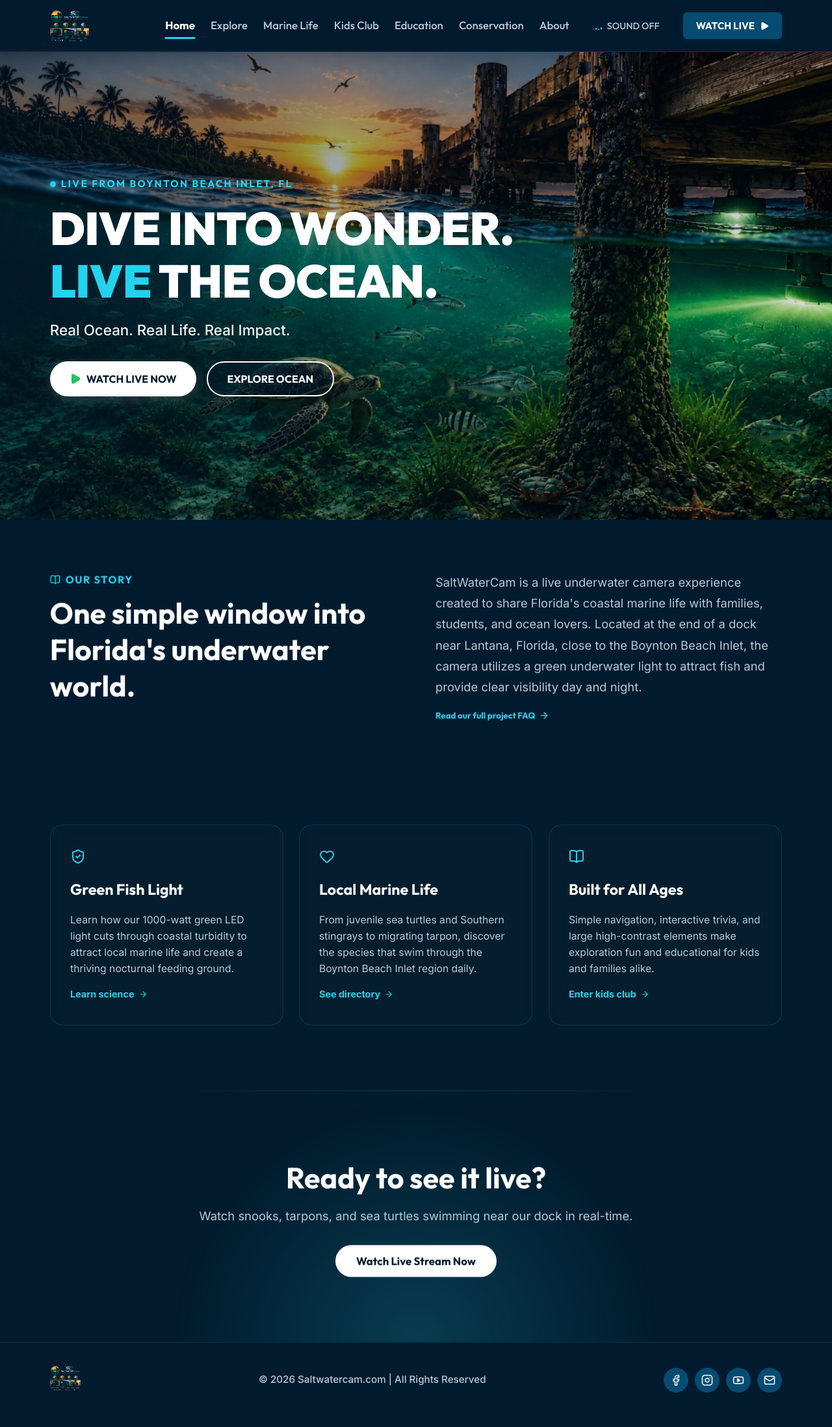
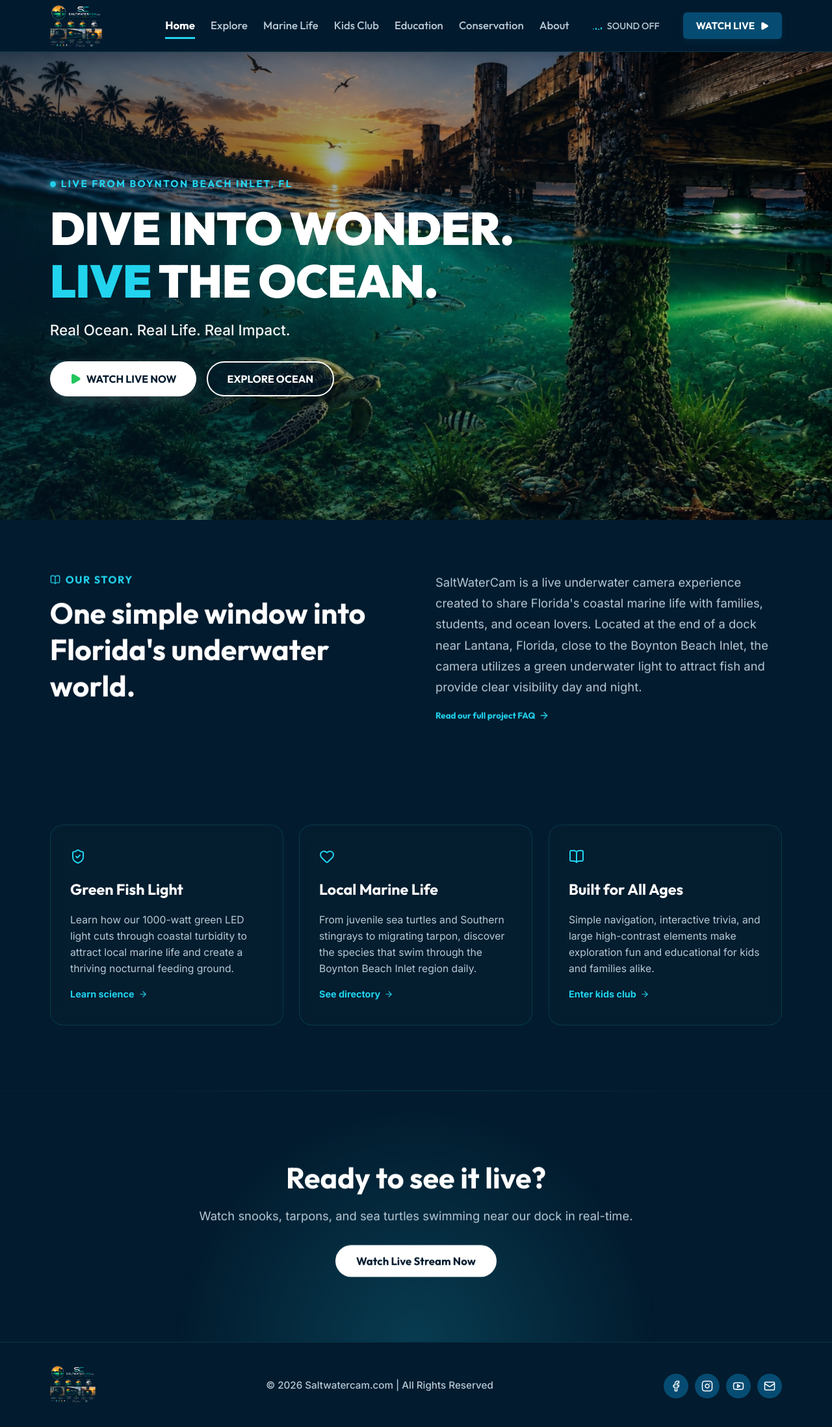
Before and after one commit to nadimpallipavan/saltwatercam, a React (Vite) app: page / in a window 1280 px wide. Shown: the top 2196 px of the page at 65% size. Built offline with nearby package versions, Linux system fonts and the light colour scheme.

Commit message:
Update logo size in header and footer for stacked logo, clean transparency

```diff
--- a/src/styles.css
+++ b/src/styles.css
@@ -61,7 +61,7 @@ button:focus-visible, a:focus-visible {
   align-items: center;
 }
 .brandLogoImg {
-  height: 48px;
+  height: 64px;
   object-fit: contain;
 }
 .nav {
@@ -1312,7 +1312,7 @@ button:focus-visible, a:focus-visible {
   align-items: center;
 }
 .footerLogoImg {
-  height: 38px;
+  height: 56px;
   object-fit: contain;
 }
 .footerCopyright p {
@@ -1971,7 +1971,7 @@ button:focus-visible, a:focus-visible {
     flex-shrink: 0;
   }
   .page-watch .brandLogoImg {
-    height: 36px !important;
+    height: 48px !important;
   }
   .page-watch .mainContent {
     flex: 1;
@@ -2069,7 +2069,7 @@ button:focus-visible, a:focus-visible {
     z-index: 100;
   }
   .brandLogoImg {
-    height: 30px !important;
+    height: 48px !important;
   }
 
   /* Mobile Menu Drawer in Landscape */
```
Also changed, not shown: public/logo-vertical-v1.png.
